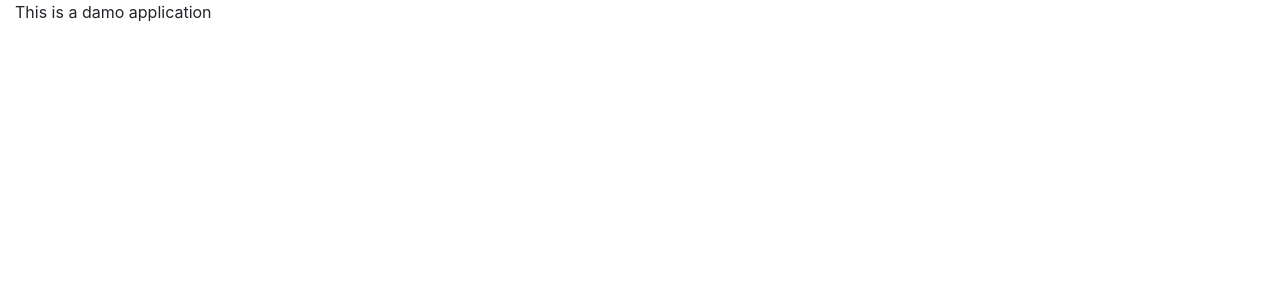
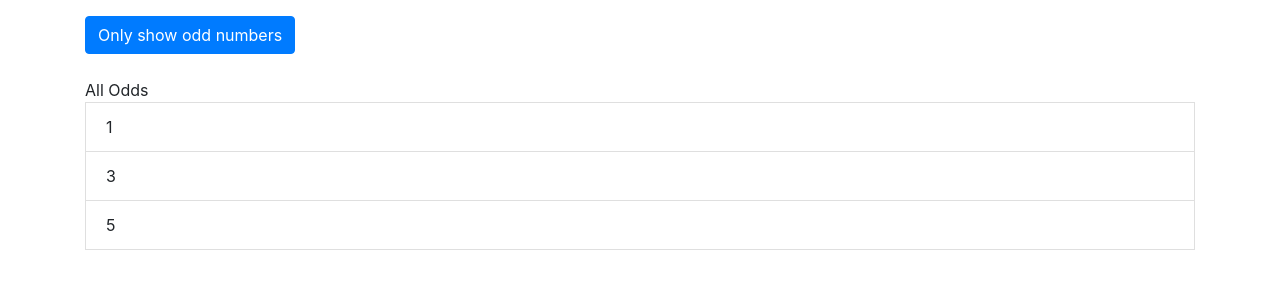
Before and after one commit to Fahad-Md-Kamal/Learning-Angular, an Angular app: page / in a window 1280 px wide. Shown: the top 300 px of the page. Built offline with nearby package versions, Linux system fonts and the light colour scheme.

Commit message:
Using For Loop and Conditional

```diff
--- a/src/app/app.component.html
+++ b/src/app/app.component.html
@@ -1,3 +1,23 @@
-<div class="container-fluid">
-<p>This is a damo application</p>
+<div class="container my-3">
+    <div class="row">
+        <div class="col-xl-12">
+            <button
+                class="btn btn-primary"
+                (click)="onlyOdd = !onlyOdd">
+                Only show odd numbers
+            </button>
+            <br>
+            <br>
+            <ul class="list-group">
+                <span *ngIf="onlyOdd" >
+                    All Evens
+                    <li class="list-group-item" *ngFor="let number of evenNumbers"> {{ number }} </li>
+                </span>
+                <span *ngIf="!onlyOdd" >
+                    All Odds
+                    <li class="list-group-item" *ngFor="let number of oddNumbers"> {{ number }} </li>
+                </span>
+            </ul>
+        </div>
+    </div>
 </div>
--- a/src/app/app.component.ts
+++ b/src/app/app.component.ts
@@ -6,4 +6,8 @@ import { Component } from '@angular/core';
   styleUrls: ['./app.component.css']
 })
 export class AppComponent {
+  numbers = [1,2,3,4,5,6];
+  oddNumbers = [1,3,5];
+  evenNumbers = [2,4,6];
+  onlyOdd = false;
 }
```
